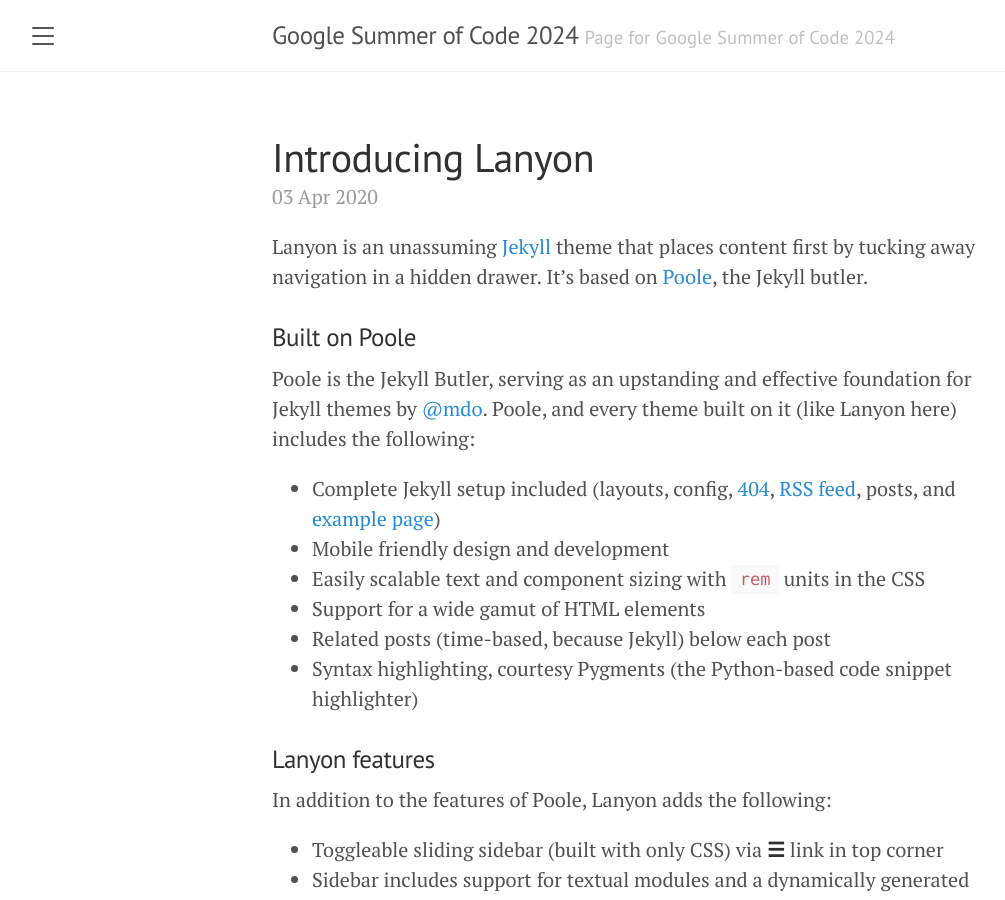
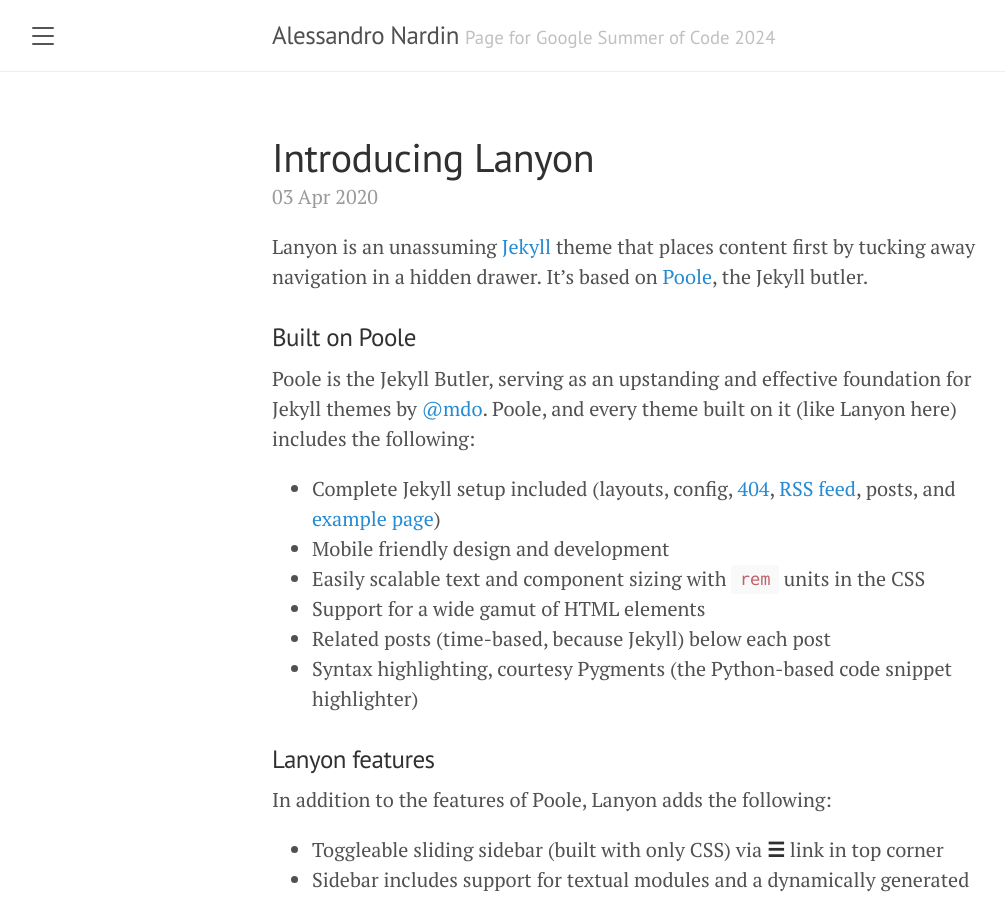
Before and after one commit to AlessandroNardin/alessandronardin.github.io, a Jekyll site: the page built from index.html, in a window 1280 px wide and 900 px high. Shown: the whole window, without its empty margins (8-1013 px from the left). Built offline with Jekyll 4.4.1, drawn with Linux system fonts in a browser that asks for light colours; the list of posts is cut into pages by our own code.

Commit message:
Update _config.yml

```diff
--- a/_config.yml
+++ b/_config.yml
@@ -1,5 +1,5 @@
 # Setup
-title:               Google Summer of Code 2024
+title:               Alessandro Nardin
 tagline:             'Page for Google Summer of Code 2024'
 description:         'A website containing the project abstract and weekly blog about my project for google summer of code 2024'
 url:                 https://alessandronardin.github.io/
```
